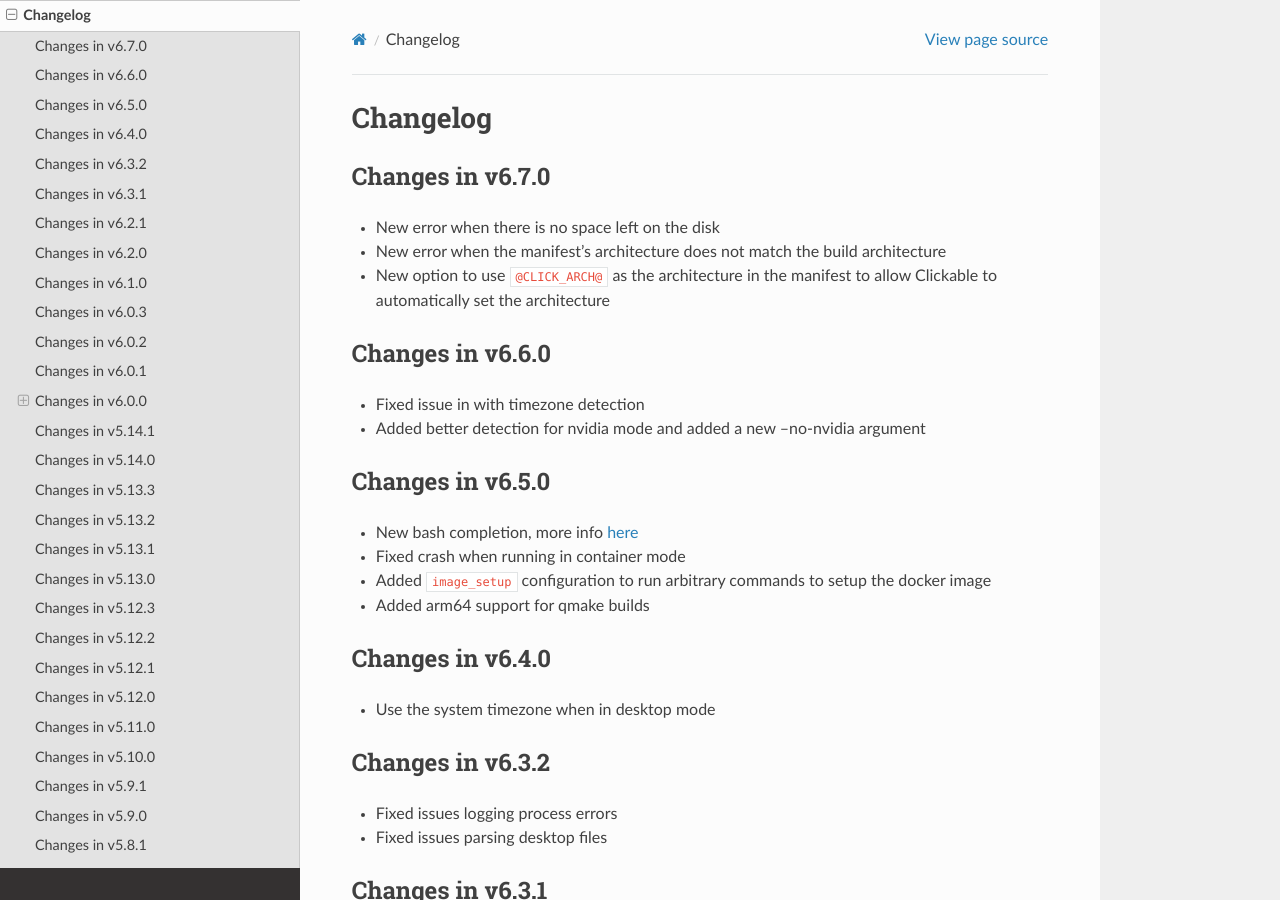
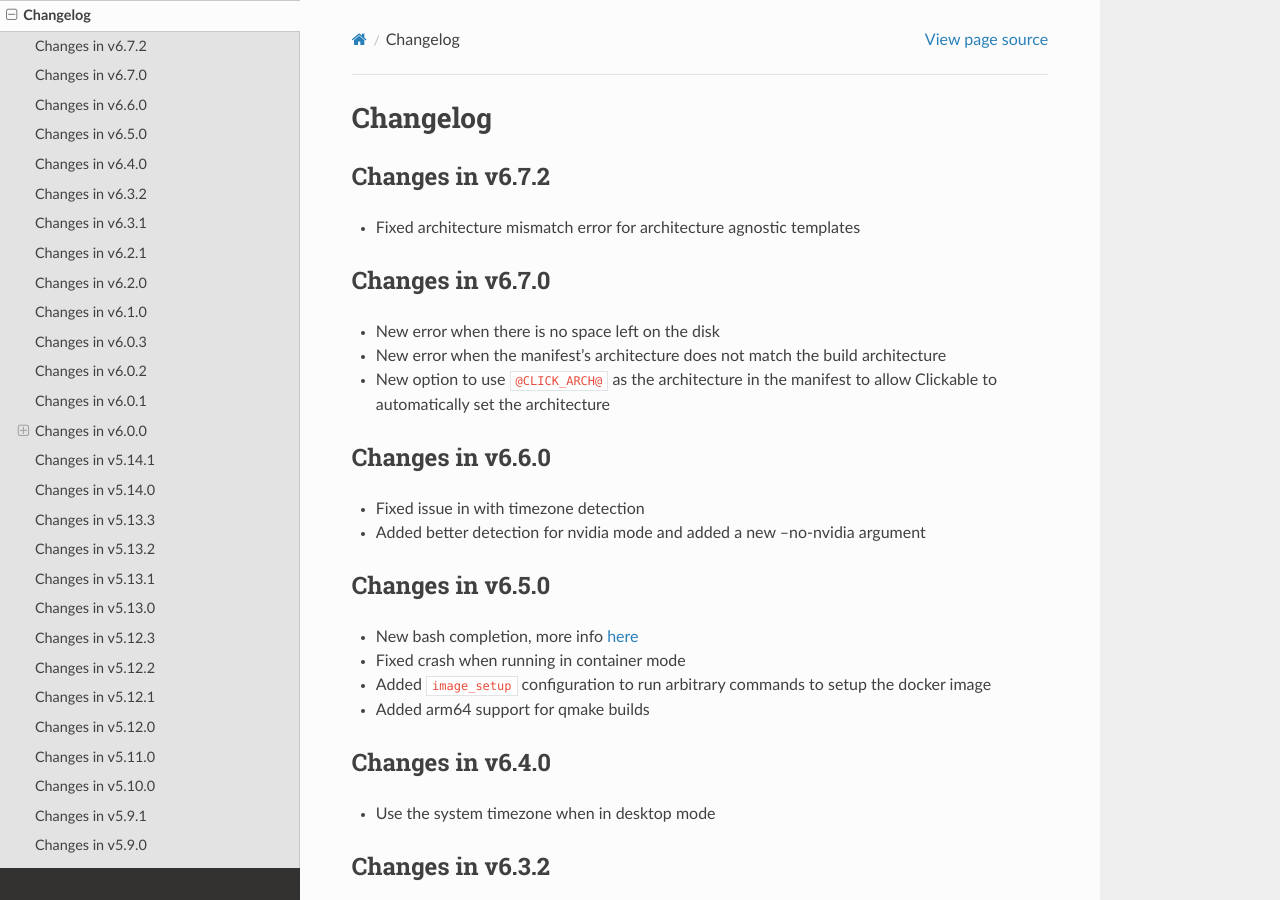
Before and after one commit to bhdouglass/clickable, a Sphinx documentation site: the page built from docs/changelog.rst, in a window 1280 px wide and 900 px high. Built offline with Sphinx 7.4.7 and the Read the Docs theme 2.0.0, drawn with Linux system fonts in a browser that asks for light colours.

Commit message:
Bumped version to 6.7.2

```diff
--- a/clickable/__init__.py
+++ b/clickable/__init__.py
@@ -15,7 +15,7 @@
 from clickable.exceptions import ClickableException
 
 
-__version__ = '6.7.0'
+__version__ = '6.7.2'
 
 
 class Clickable(object):
--- a/docs/changelog.rst
+++ b/docs/changelog.rst
@@ -2,6 +2,11 @@
 
 Changelog
 =========
+
+Changes in v6.7.2
+-----------------
+
+- Fixed architecture mismatch error for architecture agnostic templates
 
 Changes in v6.7.0
 -----------------
--- a/docs/conf.py
+++ b/docs/conf.py
@@ -55,9 +55,9 @@
 # built documents.
 #
 # The short X.Y version.
-version = '6.7.0'
+version = '6.7.2'
 # The full version, including alpha/beta/rc tags.
-release = '6.7.0'
+release = '6.7.2'
 
 # The language for content autogenerated by Sphinx. Refer to documentation
 # for a list of supported languages.
```
Also changed, not shown: 2 other files.
